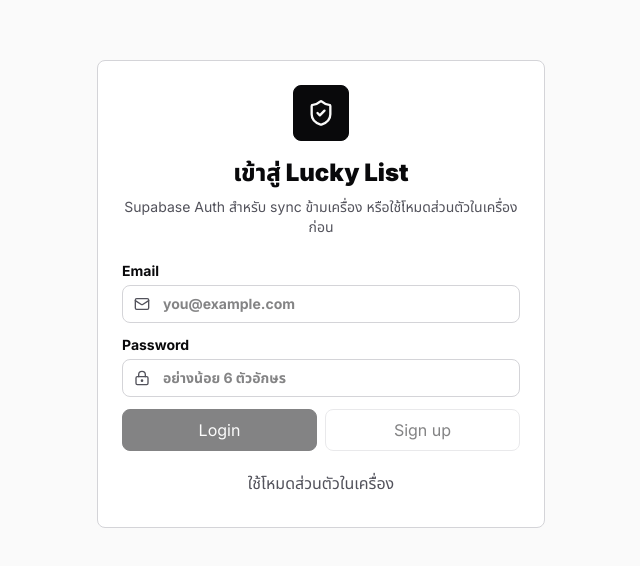
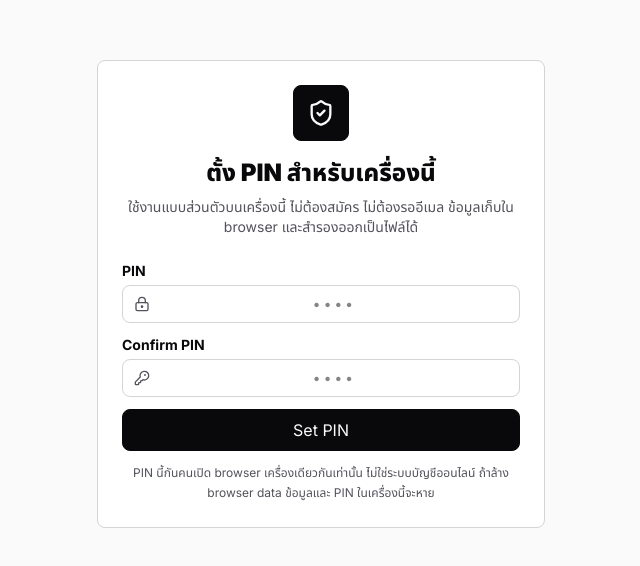
Before and after one commit to Luckyz-Lab/Lucky-List, a Next.js app: page /login in a window 1280 px wide. Shown: the part 106-672 px from the top of the page, without its empty margins (319-959 px from the left). Built offline with nearby package versions, Linux system fonts and the light colour scheme; no server answers.

Commit message:
Replace auth screen with local PIN unlock

```diff
--- a/src/app/login/page.tsx
+++ b/src/app/login/page.tsx
@@ -1,67 +1,94 @@
 "use client";
 
+import { useMemo, useState } from "react";
 import { useRouter } from "next/navigation";
-import { LockKeyhole, Mail, ShieldCheck } from "lucide-react";
-import { useState } from "react";
+import { KeyRound, LockKeyhole, ShieldCheck } from "lucide-react";
 import { Button } from "@/components/ui/button";
 import { Panel } from "@/components/ui/panel";
-import { createClient, hasSupabaseEnv } from "@/lib/supabase/client";
 
-function friendlyAuthMessage(message: string) {
-  const text = message.toLowerCase();
-  if (text.includes("rate limit") || text.includes("too many") || text.includes("429")) {
-    return "Supabase จำกัดการสมัครหรือส่งอีเมลชั่วคราว ลองใหม่อีกครั้งภายหลัง หรือเปิดโหมดส่วนตัวในเครื่องไปก่อน";
+const pinHashKey = "lucky_list_pin_hash";
+const pinSaltKey = "lucky_list_pin_salt";
+const privateSessionKey = "lucky_private_session";
+
+function bytesToHex(bytes: ArrayBuffer) {
+  return Array.from(new Uint8Array(bytes))
+    .map((byte) => byte.toString(16).padStart(2, "0"))
+    .join("");
 }
-  if (text.includes("email not confirmed")) {
-    return "บัญชียังไม่ได้ยืนยันอีเมล กรุณาเปิดอีเมลจาก Supabase แล้วกดยืนยันก่อน Login";
+
+async function hashPin(pin: string, salt: string) {
+  const payload = new TextEncoder().encode(`${salt}:${pin}`);
+  return bytesToHex(await crypto.subtle.digest("SHA-256", payload));
 }
-  if (text.includes("invalid login credentials")) {
-    return "อีเมลหรือรหัสผ่านไม่ถูกต้อง หรือบัญชียังไม่ได้สมัคร/ยืนยันอีเมล";
-  }
-  return message;
+
+function newSalt() {
+  const bytes = new Uint8Array(16);
+  crypto.getRandomValues(bytes);
+  return Array.from(bytes)
+    .map((byte) => byte.toString(16).padStart(2, "0"))
+    .join("");
 }
 
 export default function LoginPage() {
   const router = useRouter();
-  const [email, setEmail] = useState("");
-  const [password, setPassword] = useState("");
+  const [pin, setPin] = useState("");
+  const [confirmPin, setConfirmPin] = useState("");
+  const [hasPin, setHasPin] = useState(() =>
+    typeof window === "undefined" ? false : Boolean(localStorage.getItem(pinHashKey) && localStorage.getItem(pinSaltKey)),
+  );
   const [message, setMessage] = useState("");
-  const [loading, setLoading] = useState(false);
 
-  async function signIn(mode: "signin" | "signup") {
-    setLoading(true);
+  const modeLabel = useMemo(() => (hasPin ? "ใส่ PIN เพื่อเข้า Lucky List" : "ตั้ง PIN สำหรับเครื่องนี้"), [hasPin]);
+
+  function validatePin(value: string) {
+    return /^\d{4,8}$/.test(value);
+  }
+
+  async function submitPin() {
     setMessage("");
-    const client = createClient();
-    if (!client) {
-      setMessage("ยังไม่ได้ตั้งค่า Supabase env ใช้โหมดส่วนตัวในเครื่องได้ก่อน");
-      setLoading(false);
+    if (!validatePin(pin)) {
+      setMessage("PIN ต้องเป็นตัวเลข 4-8 หลัก");
       return;
     }
-    const result =
-      mode === "signin"
-        ? await client.auth.signInWithPassword({ email, password })
-        : await client.auth.signUp({
-            email,
-            password,
-            options: {
-              emailRedirectTo: `${process.env.NEXT_PUBLIC_APP_URL || window.location.origin}/login`,
-            },
-          });
-    setLoading(false);
-    if (result.error) {
-      setMessage(friendlyAuthMessage(result.error.message));
+
+    if (!hasPin) {
+      if (pin !== confirmPin) {
+        setMessage("PIN สองช่องไม่ตรงกัน");
         return;
       }
-    if (mode === "signup" && !result.data.session) {
-      setMessage("สมัครสำเร็จแล้ว กรุณาเช็คอีเมลเพื่อยืนยันบัญชี จากนั้นกลับมา Login อีกครั้ง");
+      const salt = newSalt();
+      localStorage.setItem(pinSaltKey, salt);
+      localStorage.setItem(pinHashKey, await hashPin(pin, salt));
+      localStorage.setItem(privateSessionKey, "true");
+      router.push("/app");
       return;
     }
+
+    const salt = localStorage.getItem(pinSaltKey);
+    const savedHash = localStorage.getItem(pinHashKey);
+    if (!salt || !savedHash) {
+      setHasPin(false);
+      setMessage("ยังไม่มี PIN ในเครื่องนี้ กรุณาตั้ง PIN ใหม่");
+      return;
+    }
+
+    const inputHash = await hashPin(pin, salt);
+    if (inputHash !== savedHash) {
+      setMessage("PIN ไม่ถูกต้อง");
+      return;
+    }
+    localStorage.setItem(privateSessionKey, "true");
     router.push("/app");
   }
 
-  function localMode() {
-    localStorage.setItem("lucky_private_session", "true");
-    router.push("/app");
+  function resetPin() {
+    localStorage.removeItem(pinHashKey);
+    localStorage.removeItem(pinSaltKey);
+    localStorage.removeItem(privateSessionKey);
+    setPin("");
+    setConfirmPin("");
+    setHasPin(false);
+    setMessage("ลบ PIN เดิมแล้ว ตั้ง PIN ใหม่ได้เลย");
   }
 
   return (
@@ -71,43 +98,68 @@
           <div className="mx-auto mb-4 flex h-14 w-14 items-center justify-center rounded-lg border border-[var(--foreground)] bg-[var(--foreground)] text-[var(--background)]">
             <ShieldCheck size={28} />
           </div>
-          <h1 className="text-2xl font-black">เข้าสู่ Lucky List</h1>
+          <h1 className="text-2xl font-black">{modeLabel}</h1>
           <p className="mt-2 text-sm text-[var(--muted)]">
-            Supabase Auth สำหรับ sync ข้ามเครื่อง หรือใช้โหมดส่วนตัวในเครื่องก่อน
+            ใช้งานแบบส่วนตัวบนเครื่องนี้ ไม่ต้องสมัคร ไม่ต้องรออีเมล ข้อมูลเก็บใน browser และสำรองออกเป็นไฟล์ได้
           </p>
         </div>
+
         <div className="grid gap-3">
           <label className="grid gap-1 text-sm font-bold">
-            Email
+            PIN
             <div className="relative">
-              <Mail className="absolute left-3 top-1/2 -translate-y-1/2 text-[var(--muted)]" size={16} />
-              <input className="focus-ring w-full rounded-lg border border-[var(--border)] bg-transparent py-2 pl-10 pr-3" value={email} onChange={(event) => setEmail(event.target.value)} type="email" placeholder="you@example.com" />
+              <LockKeyhole className="absolute left-3 top-1/2 -translate-y-1/2 text-[var(--muted)]" size={16} />
+              <input
+                className="focus-ring w-full rounded-lg border border-[var(--border)] bg-transparent py-2 pl-10 pr-3 text-center text-lg font-black tracking-[0.3em]"
+                value={pin}
+                onChange={(event) => setPin(event.target.value.replace(/\D/g, "").slice(0, 8))}
+                onKeyDown={(event) => {
+                  if (event.key === "Enter") void submitPin();
+                }}
+                type="password"
+                inputMode="numeric"
+                autoComplete="current-password"
+                placeholder="••••"
+              />
             </div>
           </label>
+
+          {!hasPin && (
             <label className="grid gap-1 text-sm font-bold">
-            Password
+              Confirm PIN
               <div className="relative">
-              <LockKeyhole className="absolute left-3 top-1/2 -translate-y-1/2 text-[var(--muted)]" size={16} />
-              <input className="focus-ring w-full rounded-lg border border-[var(--border)] bg-transparent py-2 pl-10 pr-3" value={password} onChange={(event) => setPassword(event.target.value)} type="password" placeholder="อย่างน้อย 6 ตัวอักษร" />
+                <KeyRound className="absolute left-3 top-1/2 -translate-y-1/2 text-[var(--muted)]" size={16} />
+                <input
+                  className="focus-ring w-full rounded-lg border border-[var(--border)] bg-transparent py-2 pl-10 pr-3 text-center text-lg font-black tracking-[0.3em]"
+                  value={confirmPin}
+                  onChange={(event) => setConfirmPin(event.target.value.replace(/\D/g, "").slice(0, 8))}
+                  onKeyDown={(event) => {
+                    if (event.key === "Enter") void submitPin();
+                  }}
+                  type="password"
+                  inputMode="numeric"
+                  autoComplete="new-password"
+                  placeholder="••••"
+                />
               </div>
             </label>
+          )}
+
           {message && <p className="rounded-lg border border-[var(--warning)] bg-[color-mix(in_oklab,var(--warning)_8%,transparent)] p-3 text-sm font-semibold text-[var(--warning)]">{message}</p>}
-          <div className="grid gap-2 sm:grid-cols-2">
-            <Button disabled={loading || !email || !password || !hasSupabaseEnv()} onClick={() => signIn("signin")}>
-              Login
+
+          <Button onClick={() => void submitPin()}>
+            {hasPin ? "Unlock" : "Set PIN"}
           </Button>
-            <Button variant="secondary" disabled={loading || !email || !password || !hasSupabaseEnv()} onClick={() => signIn("signup")}>
-              Sign up
+
+          {hasPin && (
+            <Button variant="ghost" onClick={resetPin}>
+              ลืม PIN / ตั้งใหม่ในเครื่องนี้
             </Button>
-          </div>
-          <Button variant="ghost" onClick={localMode}>
-            ใช้โหมดส่วนตัวในเครื่อง
-          </Button>
-          {!hasSupabaseEnv() && (
-            <p className="text-center text-xs text-[var(--muted)]">
-              เพิ่ม `NEXT_PUBLIC_SUPABASE_URL` และ `NEXT_PUBLIC_SUPABASE_ANON_KEY` ใน `.env.local` เพื่อเปิด login/sync จริง
+          )}
+
+          <p className="text-center text-xs leading-5 text-[var(--muted)]">
+            PIN นี้กันคนเปิด browser เครื่องเดียวกันเท่านั้น ไม่ใช่ระบบบัญชีออนไลน์ ถ้าล้าง browser data ข้อมูลและ PIN ในเครื่องนี้จะหาย
           </p>
-          )}
         </div>
       </Panel>
     </main>
--- a/src/components/app/workspace-page.tsx
+++ b/src/components/app/workspace-page.tsx
@@ -267,10 +267,10 @@
           <ShieldCheck className="mx-auto mb-4 text-[var(--foreground)]" size={44} />
           <h1 className="text-2xl font-black">Lucky List ถูกล็อกไว้</h1>
           <p className="mt-2 text-sm text-[var(--muted)]">
-            เข้าสู่ระบบ Supabase หรือเปิดโหมดส่วนตัวในเครื่องเพื่อใช้งานต่อ
+            ใส่ PIN ของเครื่องนี้เพื่อกลับเข้าใช้งาน Lucky List
           </p>
           <Link href="/login" className="mt-5 inline-flex">
-            <Button>ไปหน้า Login</Button>
+            <Button>ไปหน้า PIN</Button>
           </Link>
         </Panel>
       </div>
@@ -729,7 +729,7 @@
         <Panel className="p-5">
           <h2 className="text-lg font-black">ระบบและ Sync</h2>
           <div className="mt-4 grid gap-3">
-            <SettingLine label="Supabase" value={hasSupabaseEnv() ? "Configured" : "Local mode"} />
+            <SettingLine label="Sync backend" value={hasSupabaseEnv() ? "Supabase configured" : "Local PIN mode"} />
             <SettingLine label="สถานะ Sync" value={syncMessage} />
             <SettingLine label="Offline DB" value="IndexedDB / Dexie" />
             <SettingLine label="Last backup" value={lastBackupAt ? formatThaiDate(lastBackupAt) : "Not yet"} />
```
Also changed, not shown: 1 other file (tests, documents, lock files or other folders). Lines whose indentation alone changed are shown as unchanged.
